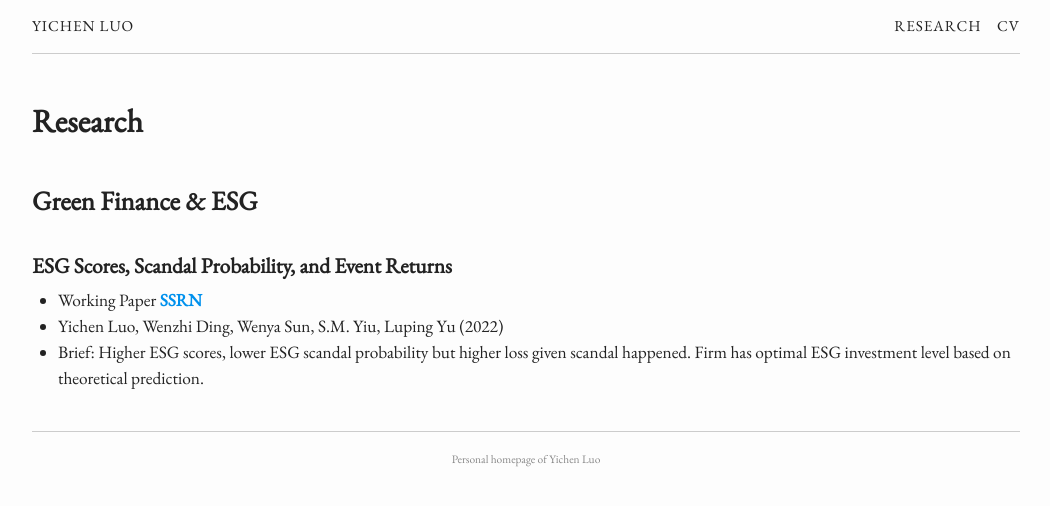
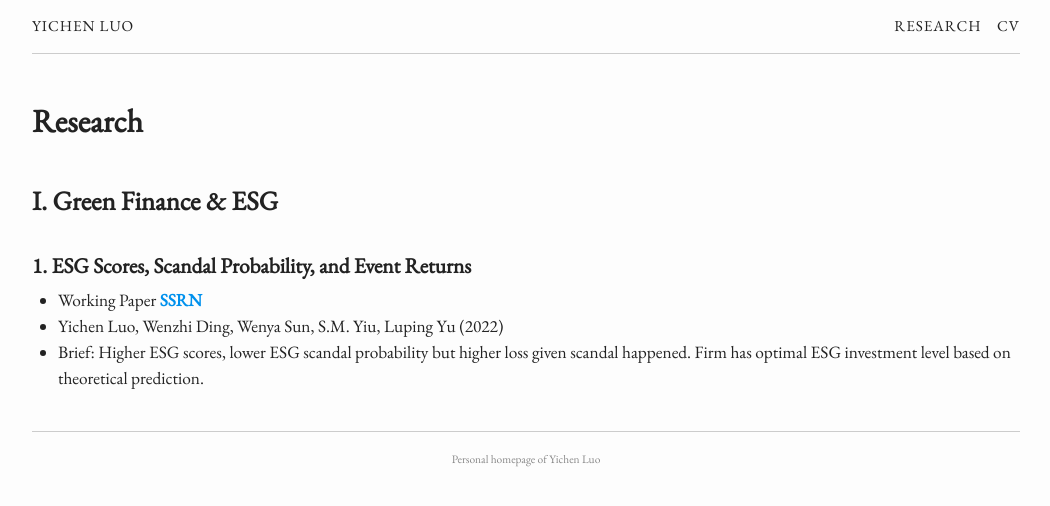
Before and after one commit to lyc0603/lyc0603.github.io, a Jekyll site: the page built from research.md, in a window 1280 px wide. Shown: the top 506 px of the page, without its empty margins (114-1164 px from the left). Built offline with Jekyll 4.4.1, drawn with Linux system fonts in a browser that asks for light colours.

Commit message:
add index for research

```diff
--- a/research.md
+++ b/research.md
@@ -11,12 +11,12 @@ wps:
       url:     "https://papers.ssrn.com/sol3/papers.cfm?abstract_id=4172587"
 ---
 
-## Green Finance & ESG
+## I. Green Finance & ESG
 
 {% for item in page.wps %}
 <!-- [**{{item.title}}**]({% if item.internal %}{{item.url | prepend: site.baseurl}}
 {% else %}{{item.url}}{% endif %}){:target="_blank"} -->
-### {{item.title}}
+### 1. {{item.title}}
 - Working Paper [**SSRN**]({{item.url}})
 - {{item.author}} ({{item.year}})
 - Brief: {{item.brief}}
```
